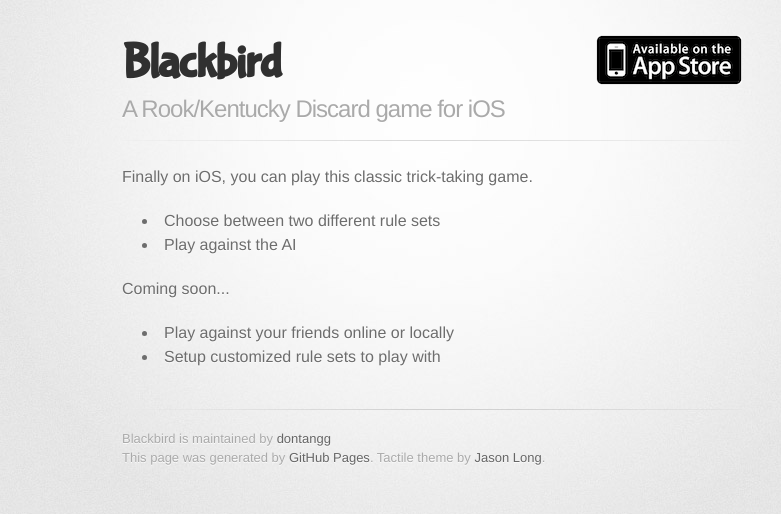
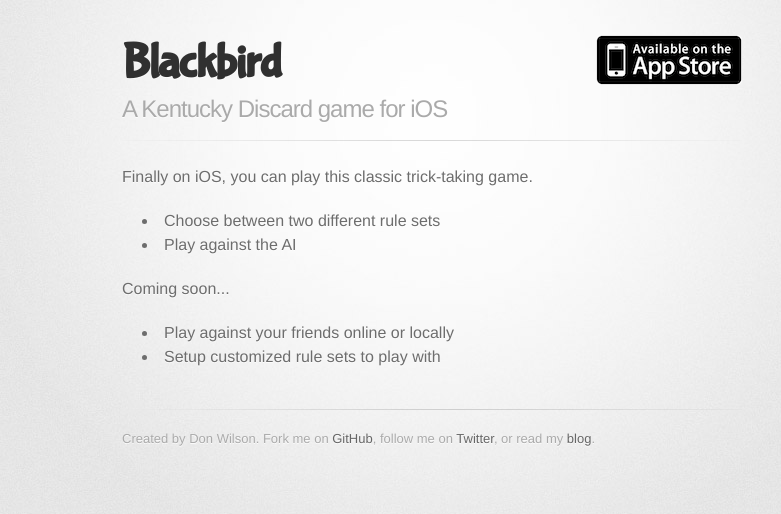
Before and after one commit to dontangg/blackbird.donwilson.net, a plain HTML site: page index.html in a window 1280 px wide. Shown: the whole page, without its empty margins (208-989 px from the left). Drawn offline with nearby package versions, Linux system fonts and the light colour scheme; a script that the page names is missing.

Commit message:
Remove registered trademarks and add links to me

```diff
--- a/index.html
+++ b/index.html
@@ -2,7 +2,7 @@
 <html>
   <head>
     <meta charset='utf-8'>
-    <meta http-equiv="X-UA-Compatible" content="chrome=1">
+    <meta http-equiv="X-UA-Compatible" content="chrome=1"><!-- Render with Google Chrome Frame, if installed -->
     <link href='http://fonts.googleapis.com/css?family=Bubblegum+Sans' rel='stylesheet' type='text/css'>
     <link rel="stylesheet" type="text/css" href="stylesheets/stylesheet.css" media="screen" />
     <link rel="stylesheet" type="text/css" href="stylesheets/pygment_trac.css" media="screen" />
@@ -23,7 +23,7 @@
         <header>
           <a id='app-store-link' href="http://itunes.apple.com">Available on the App Store</a>
           <h1>Blackbird</h1>
-          <h2>A Rook/Kentucky Discard game for iOS</h2>
+          <h2>A Kentucky Discard game for iOS</h2>
         </header>
 
         <hr>
@@ -45,8 +45,10 @@
         </section>
 
         <footer>
-          Blackbird is maintained by <a href="https://github.com/dontangg">dontangg</a><br>
-          This page was generated by <a href="http://pages.github.com">GitHub Pages</a>. Tactile theme by <a href="http://twitter.com/jasonlong">Jason Long</a>.
+          Created by Don Wilson.
+          Fork me on <a href="https://github.com/dontangg">GitHub</a>,
+          follow me on <a href="https://twitter.com/dontangg">Twitter</a>,
+          or read my <a href="https://blog.donwilson.net">blog</a>.
         </footer>
 
         <script type="text/javascript">
```
